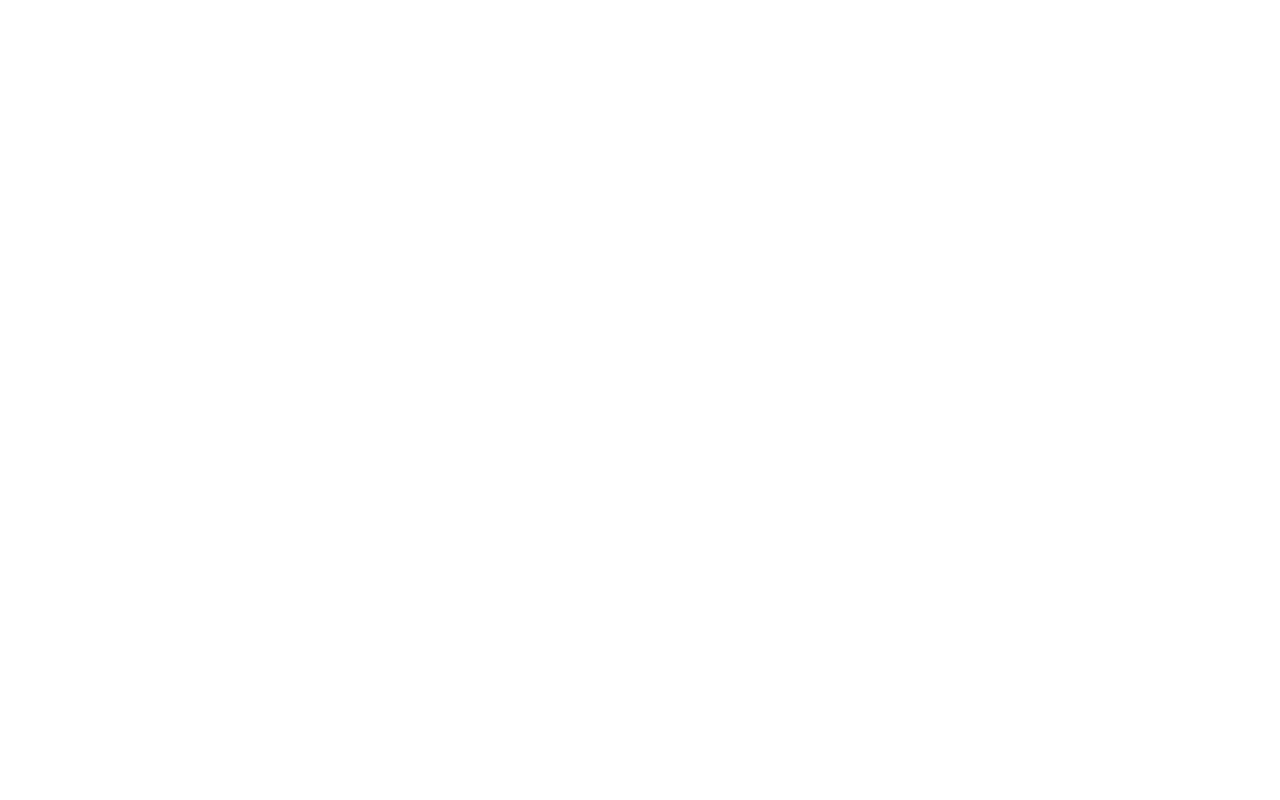
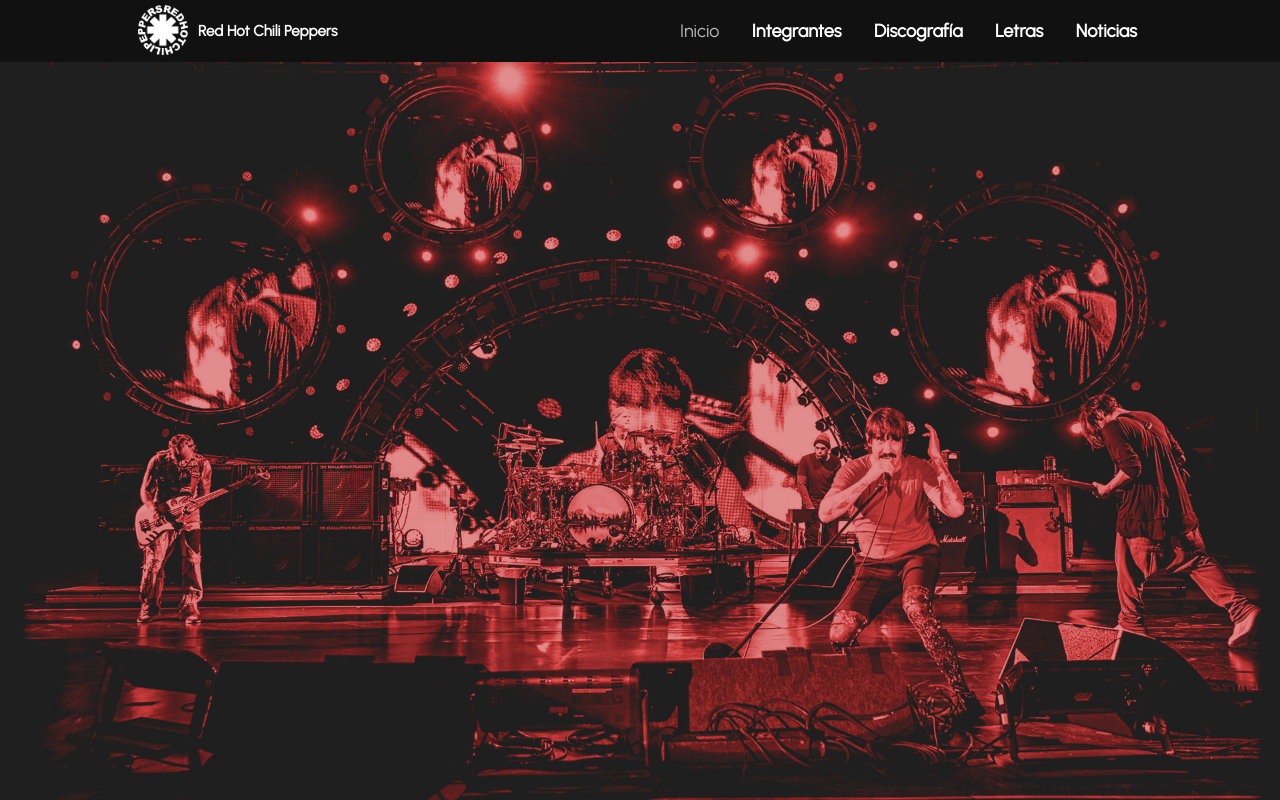
Before and after one commit to istvian/Proyecto-Final, a plain HTML site: page index.html in a window 1280 px wide. Drawn offline with Linux system fonts and the light colour scheme.

Commit message:
Creo el nav en html y css

```diff
--- a/css/style.css
+++ b/css/style.css
@@ -0,0 +1,90 @@
+* {
+    margin: 0px;
+    padding: 0px;
+    text-decoration: none;
+    list-style: none;
+}
+
+body {
+    box-sizing: border-box;
+    overflow-x: hidden;
+    scroll-behavior: smooth;
+    overflow-anchor: none;
+}
+
+html {
+    font-size: 10px;
+}
+
+.body {
+    background-image: url(../img/bg.jpg);
+    background-clip: content-box;
+    background-repeat: no-repeat;
+    background-position: top;
+    background-size: 100%;
+}
+
+.nav {
+    background: #111111;
+    display: flex;
+    flex-flow: row wrap;
+    justify-content: space-between;
+    align-items: center;
+    padding: 0.5rem 10vw;
+    height: fit-content;
+}
+
+.nav .nav__info {
+    display: flex;
+    flex-flow: row wrap;
+    justify-content: center;
+    align-items: center;
+    padding: 0 1rem;
+}
+
+.nav .nav__info .nav__title {
+    color: #FFFFFF;
+    font-family: "Urbanist", sans-serif;
+    font-weight: bold;
+    padding: 0 1rem;
+}
+
+.nav .nav__info .nav__logo {
+    background: #111111;
+    border-radius: 50%;
+    transition: background 0.3s, transform 0.5s;
+}
+
+.nav .nav__info .nav__logo:hover {
+    background: #D80023;
+    transform: scale(105%);
+}
+
+.nav .nav__links li {
+    display: inline;
+}
+
+.nav .nav__links li .nav__link {
+    color: #FFFFFF;
+    font-family: "Urbanist", sans-serif;
+    font-weight: bold;
+    font-size: 1.8rem;
+    margin: 0 1rem;
+    padding: 0.5rem;
+    transition: background 0.2s;
+}
+
+.nav .nav__links li .nav__link:hover {
+    background: #D80023;
+}
+
+.nav .nav__links li .nav__link--visited {
+    font-weight: normal;
+    color: #bbb;
+}
+
+.nav .nav__links li .nav__link--visited:hover {
+    background: none;
+    cursor: default;
+    color: #bbb;
+}
--- a/index.html
+++ b/index.html
@@ -5,11 +5,52 @@
     <meta charset="UTF-8">
     <meta http-equiv="X-UA-Compatible" content="IE=edge">
     <meta name="viewport" content="width=device-width, initial-scale=1.0">
+    <!-- <link href="https://cdn.jsdelivr.net/npm/bootstrap@5.1.0/dist/css/bootstrap.min.css" rel="stylesheet" integrity="sha384-KyZXEAg3QhqLMpG8r+8fhAXLRk2vvoC2f3B09zVXn8CA5QIVfZOJ3BCsw2P0p/We" crossorigin="anonymous"> -->
+    <link rel="stylesheet" href="css/style.css">
+    <link rel="shortcut icon" href="img/logo.png" type="image/x-icon">
+    <link rel="preconnect" href="https://fonts.googleapis.com">
+    <link rel="preconnect" href="https://fonts.gstatic.com" crossorigin>
+    <link rel="preconnect" href="https://fonts.googleapis.com">
+    <link rel="preconnect" href="https://fonts.gstatic.com" crossorigin>
+    <link href="https://fonts.googleapis.com/css2?family=Urbanist:wght@100;400&display=swap" rel="stylesheet">
     <title>RHCP - Red Hot Chili Peppers</title>
 </head>
 
-<body>
+<body class="body">
+    <header class="header">
+        <nav class="nav">
+            <div class="nav__info">
+                <a href="index.html" class="nav__logo"><img src="img/logo-white.png" alt="Logo de la banda RCHP" style="height: 50px;"></a>
+                <h1 class="nav__title">Red Hot Chili Peppers</h1>
+            </div>
+            <ul class="nav__links">
+                <li>
+                    <a href="" class="nav__link nav__link--visited">Inicio</a>
+                </li>
+                <li>
+                    <a href="" class="nav__link">Integrantes</a>
+                </li>
+                <li>
+                    <a href="" class="nav__link">Discografía</a>
+                </li>
+                <li>
+                    <a href="" class="nav__link">Letras</a>
+                </li>
+                <li>
+                    <a href="" class="nav__link">Noticias</a>
+                </li>
+            </ul>
+        </nav>
+    </header>
+    <section>
+        <article>
 
+        </article>
+    </section>
+    <footer>
+
+    </footer>
+    <!-- <script src="https://cdn.jsdelivr.net/npm/bootstrap@5.1.0/dist/js/bootstrap.bundle.min.js" integrity="sha384-U1DAWAznBHeqEIlVSCgzq+c9gqGAJn5c/t99JyeKa9xxaYpSvHU5awsuZVVFIhvj" crossorigin="anonymous"></script> -->
 </body>
 
 </html>
```
Also changed, not shown: img/bg.jpg (added), img/logo-red.png (added), img/logo-white.png (added), img/logo.png.
